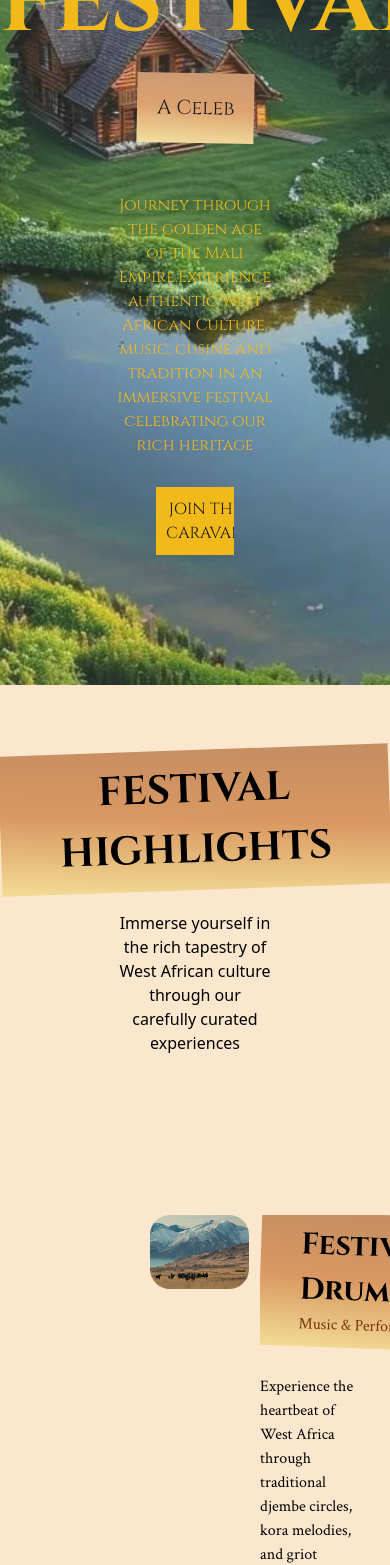
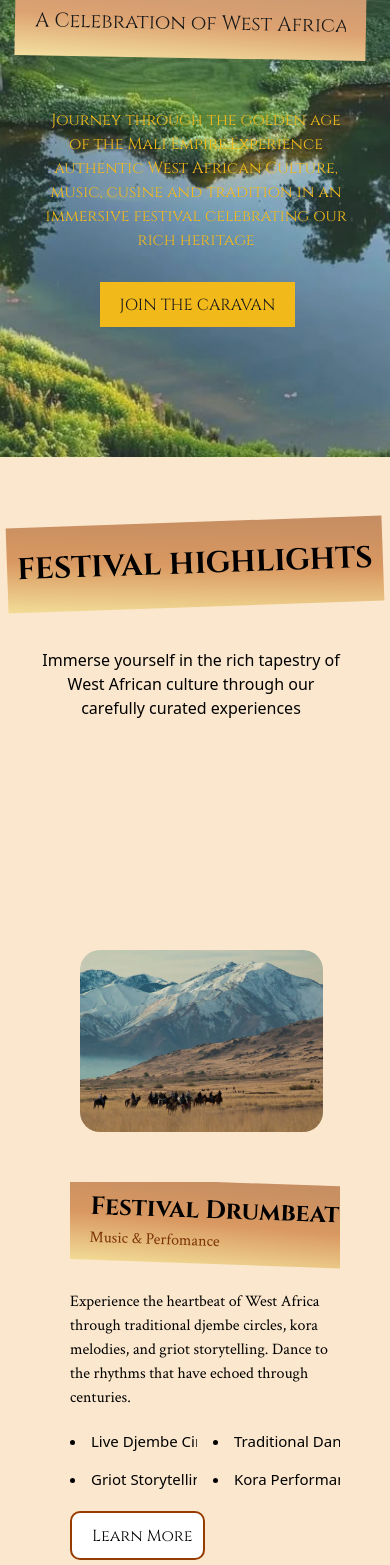
Before and after one commit to atrojiggambob22/MainMaliEmp, a React (Vite) app: page / in a window 390 px wide. Shown: the part 432-1997 px from the top of the page. Built offline with nearby package versions, Linux system fonts and the light colour scheme.

Commit message:
fresh and the landing page is now responsive

```diff
--- a/src/MaliEmp.css
+++ b/src/MaliEmp.css
@@ -56,6 +56,12 @@ nav h1{
 .FirstMaliSSsub1{
     background-color: rgba(251, 228, 198, 0.867);
 }
+.firstofthemh3333{
+    background: linear-gradient(3deg, #f2dc96, #d99861, #c48d62);
+   padding:10px 40px;
+  transform: rotate(-2deg);
+  display: inline-block;
+}
 .firstofthemh3333,h3{
     font-family: "Cinzel", serif;
 }
@@ -76,12 +82,7 @@ nav h1{
   transform: rotate(2deg);
   display: inline-block;
 }
-.firstofthemh3333{
-    background: linear-gradient(3deg, #f2dc96, #d99861, #c48d62);
-   padding:10px 40px;
-  transform: rotate(-2deg);
-  display: inline-block;
-}
+
 /* The footer section */
 footer{
 
@@ -94,3 +95,112 @@ footer{
 .FirstMaliSSsub3-Sub3 h3{
     color: rgba(147, 86, 15, 0.923);
 }
+
+@media (min-width:200px) and (max-width:800px){
+    nav{
+        display: none !important;
+    }
+    .FirstMali h1{
+        font-size: 80px;
+    }
+    .FirstMaliSub1{
+        width: 90% !important;
+        position: relative;
+        left:15px;
+    }
+    .FirstMaliSub2 p{
+        width: 80% !important;
+        left: 40px !important;
+    }
+    .FirstMaliSub3{
+        width: 50%;
+        left:100px;
+    }
+
+    /* the styling forr the second side */
+    .firstofthemh3333{
+        padding:20px 10px;
+        font-size:30px;
+
+    }
+    .firstsegofheadd{
+        position: relative;
+        left:-20px !important;
+    }
+    .firstsegofheadd h3{
+        position: relative;
+        /* left: 20px; */
+        font-size: 25px !important;
+        text-wrap: nowrap;
+       padding: auto 50px !important;
+    }
+    .mainsubfofSSubdu p{
+        width: 80%;
+        margin:20px  0px !important;
+        position: relative;
+        left:35px;
+    }
+    /* this style is for card section info area */
+    .FirstMaliSSsub1-Sub1 {
+        /* text-wrap: nowrap; */
+        left:10px !important;
+    }
+    .FirstMaliSSsub1-Sub1-min1{
+        display: grid;
+        /* flex-direction: column !important; */
+        /* margin: 10px 0; */
+    }
+    .FirstMaliSSsub1-Sub1-min1 img{
+        margin:50px 10px;
+    }
+    .papdivsdddd{
+        width: 100%  !important;
+    }
+    .FirstMaliSSsub1-Sub1-min1 li{
+        font-size: 15px;
+        text-wrap:nowrap ;
+    }
+    .papdivsddddbtn{
+        width:50% !important;
+    }
+    .FirstMaliSSsub1-Sub1-min1 p{
+        width: 100% !important;
+    }
+    /* this style if for the fotter section */
+    .FirstMaliSSsub3-Sub1{
+        cursor: pointer;
+        grid-template-columns: repeat(1,1fr) !important;
+        gap: 80px !important;
+
+    }
+    .FirstMaliSSsub3-Sub2 p{
+        font-size: 20px;
+        width: 80% !important;
+        transition: .4s linear ;
+        /* color: yellow; */
+    }
+     .FirstMaliSSsub3-Sub2 p:hover{
+        color: yellow;
+     }
+    .FirstMaliSSsub3-Sub3 h3{
+        transition: .2s linear ;
+        font-size: 20px !important;
+        margin-bottom: 10px;
+    }
+    .FirstMaliSSsub3-Sub3 h3:hover{
+        color: yellow;
+    }
+    .Secontolastfott h3{
+        font-size: 25px;
+    }
+    .Secontolastfott p{
+        font-size: 15px;
+    }
+    .lastofthemall{
+        gap: 10px !important;
+        display: flex;
+        flex-direction: column ;
+        margin: 40px 20px !important;
+        color: rgb(255, 200, 0);
+    }
+}
--- a/src/MaliEmpMain.jsx
+++ b/src/MaliEmpMain.jsx
@@ -54,7 +54,7 @@ export default function MaliEmpMain() {
                 </div>
 
                 <div className='FirstMaliSSsub1 py-[50px]'>
-                    <div className='text-center '>
+                    <div className='text-center mainsubfofSSubdu '>
                     <h3 className='text-[40px] font-bold my-[15px] firstofthemh3333'>FESTIVAL HIGHLIGHTS</h3>
                     <p className='w-[40%] relative left-[30%]'>Immerse yourself in the rich tapestry of West African culture through our carefully curated experiences</p>
 
@@ -70,13 +70,13 @@ export default function MaliEmpMain() {
                                 <p className='w-[60%]'>
                                    Experience the heartbeat of West Africa through traditional djembe circles, kora melodies, and griot storytelling. Dance to the rhythms that have echoed through centuries.
                                 </p>
-                                <div className='grid grid-cols-2 gap-4 my-5 w-[70%]'>
+                                <div className='grid grid-cols-2 gap-4 my-5 w-[70%] papdivsdddd'>
                                     <li>Live Djembe Circles</li>
                                     <li>Traditional Dance</li>
                                     <li>Griot Storytelling</li>
                                     <li>Kora Performances</li>
                                 </div>
-                                <div className='bg-white w-[20%] p-[10px] text-nowrap rounded-[10px] border-2 border-amber-800 hover:bg-amber-700 hover:text-white'>
+                                <div className='bg-white w-[20%] p-[10px] text-nowrap rounded-[10px] border-2 border-amber-800 hover:bg-amber-700 hover:text-white papdivsddddbtn'>
                                     <button  className='relative left-[10px]'>Learn More</button>
                                 </div>
                             </div>
@@ -90,13 +90,13 @@ export default function MaliEmpMain() {
                                     <p className='font-light text-amber-900'>Cuisine & Flavours</p>
                                 </div>
                                 <p className='w-[60%]'>Savor the royal flavors of the Mali Empire with authentic West African cuisine. From jollof rice to plantain dishes, taste the heritage of ancient trade routes.</p>
-                                <div  className='grid grid-cols-2 gap-4 my-5 w-[70%]'>
+                                <div  className='grid grid-cols-2 gap-4 my-5 w-[70%] papdivsdddd'>
                                     <li>Traditional Jollof</li>
                                     <li>Baobab Refreshments</li>
                                     <li>Plantain Delicacies</li>
                                     <li>Royal Spice Blends</li>
                                 </div>
-                                <div  className='bg-white w-[20%] p-[10px] text-nowrap rounded-[10px] border-2 border-amber-800 hover:bg-amber-700 hover:text-white'>
+                                <div  className='bg-white w-[20%] p-[10px] text-nowrap rounded-[10px] border-2 border-amber-800 hover:bg-amber-700 hover:text-white papdivsddddbtn'>
                                     <button  className='relative left-[13px]'>Learn More</button>
                                 </div>
                             </div>
@@ -111,13 +111,13 @@ export default function MaliEmpMain() {
                                     <p className='font-light text-amber-900'>History & Culture</p>
                                 </div>
                                 <p className='w-[60%]'>Walk the paths of ancient merchants and discover the cultural treasures of the Mali Empire. Explore exhibits showcasing gold trade, Islamic scholarship, and architectural marvels.</p>
-                                <div  className='grid grid-cols-2 gap-4 my-5 w-[70%]'>
+                                <div  className='grid grid-cols-2 gap-4 my-5 w-[70%] papdivsdddd'>
                                     <li>Historical Exhibits</li>
                                     <li>Cultural Artifacts</li>
                                     <li>Gold Trade Stories</li>
                                     <li>Interactive Displays</li>
                                 </div>
-                                <div className='bg-white w-[20%] p-[10px] text-nowrap rounded-[10px] border-2 border-amber-800 hover:bg-amber-700 hover:text-white'
+                                <div className='bg-white w-[20%] p-[10px] text-nowrap rounded-[10px] border-2 border-amber-800 hover:bg-amber-700 hover:text-white papdivsddddbtn'
                                 >
                                     <button className='relative left-[15px]'>Learn More</button>
                                 </div>
@@ -132,13 +132,13 @@ export default function MaliEmpMain() {
                                     <p className='font-light text-amber-900'>Fashion & Style</p>
                                 </div>
                                 <p className='w-[60%]'>Adorn yourself in the magnificent textiles of West Africa. From vibrant ankara prints to elegant boubous, dress in the splendor of Mali Empire nobility.</p>
-                                <div  className='grid grid-cols-2 gap-4 my-5 w-[70%]'>
+                                <div  className='grid grid-cols-2 gap-4 my-5 w-[70%] papdivsdddd'>
                                     <li>Ankara Fashion</li>
                                     <li>Traditional Jewelry</li>
                                     <li>Royal Boubous</li>
                                     <li>Headwrap Styling</li>
                                 </div>
-                                <div  className='bg-white w-[20%] p-[10px] text-nowrap rounded-[10px] border-2 border-amber-800 hover:bg-amber-700 hover:text-white'>
+                                <div  className='bg-white w-[20%] p-[10px] text-nowrap rounded-[10px] border-2 border-amber-800 hover:bg-amber-700 hover:text-white papdivsddddbtn'>
                                     <button  className='relative left-[15px]'>Learn More</button>
                                 </div>
                             </div>
@@ -202,7 +202,7 @@ export default function MaliEmpMain() {
                         </div>
                         </div>
 
-                        <div>
+                        <div className='Secontolastfott'>
                             <div>
                                 <h2 className='my-[20px] text-[20px] font-bold'>Join The Caravan</h2>
                             </div>
@@ -247,7 +247,7 @@ export default function MaliEmpMain() {
                     <br />
                     <br />
                     <br />
-                    <div className='flex mx-[80px] gap-[600px] mb-[40px]'>
+                    <div className='flex mx-[80px] gap-[600px] mb-[40px] lastofthemall'>
                         <div>
                             © 2024 Mali Empire Festival. Celebrating West African Heritage.
                         </div>
```
